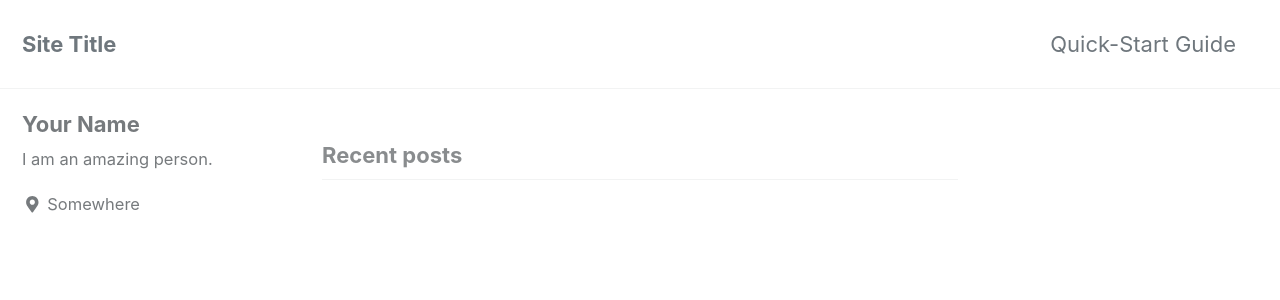
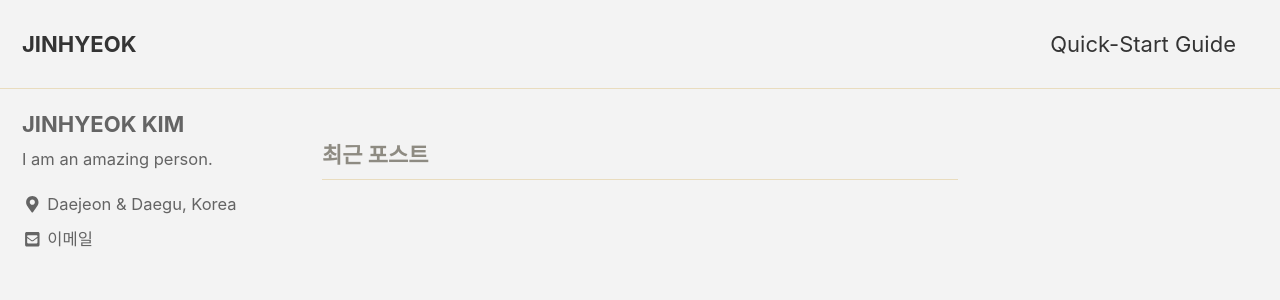
Before and after one commit to jinhyeok-kim/jinhyeok-kim.github.io, a Jekyll site: the page built from index.html, in a window 1280 px wide and 900 px high. Shown: the top 300 px of the window. Built offline with Jekyll 4.4.1, drawn with Linux system fonts in a browser that asks for light colours; cached includes are drawn as plain includes; nearby versions of some CDN libraries; the list of posts is cut into pages by our own code; some of the changed text lies outside the part shown.

Commit message:
feat: Add basic information

```diff
--- a/_config.yml
+++ b/_config.yml
@@ -12,17 +12,17 @@
 
 # theme                  : "minimal-mistakes-jekyll"
 # remote_theme           : "mmistakes/minimal-mistakes"
-minimal_mistakes_skin    : "default" # "air", "aqua", "contrast", "dark", "dirt", "neon", "mint", "plum", "sunrise"
+minimal_mistakes_skin    : "dirt" # "air", "aqua", "contrast", "dark", "dirt", "neon", "mint", "plum", "sunrise"
 
 # Site Settings
-locale                   : "en-US"
-title                    : "Site Title"
+locale                   : "ko"
+title                    : "JINHYEOK"
 title_separator          : "-"
-name                     : "Your Name"
+name                     : "JINHYEOK KIM"
 description              : "An amazing website."
-url                      : # the base hostname & protocol for your site e.g. "https://mmistakes.github.io"
+url                      : "https://jinhyeok-kim.github.io"
 baseurl                  : # the subpath of your site, e.g. "/blog"
-repository               : # GitHub username/repo-name e.g. "mmistakes/minimal-mistakes"
+repository               : "jinhyeok-kim/jinhyeok-kim.github.io"
 teaser                   : # path of fallback teaser image, e.g. "/assets/images/500x300.png"
 # breadcrumbs            : false # true, false (default)
 words_per_minute         : 200
@@ -103,11 +103,11 @@ analytics:
 
 # Site Author
 author:
-  name             : "Your Name"
+  name             : "JINHYEOK KIM"
   avatar           : # path of avatar image, e.g. "/assets/images/bio-photo.jpg"
   bio              : "I am an amazing person."
-  location         : "Somewhere"
-  email            :
+  location         : "Daejeon & Daegu, Korea"
+  email            : "jinhyeok.kim.dev@gmail.com"
   links:
     - label: "Email"
       icon: "fas fa-fw fa-envelope-square"
```
